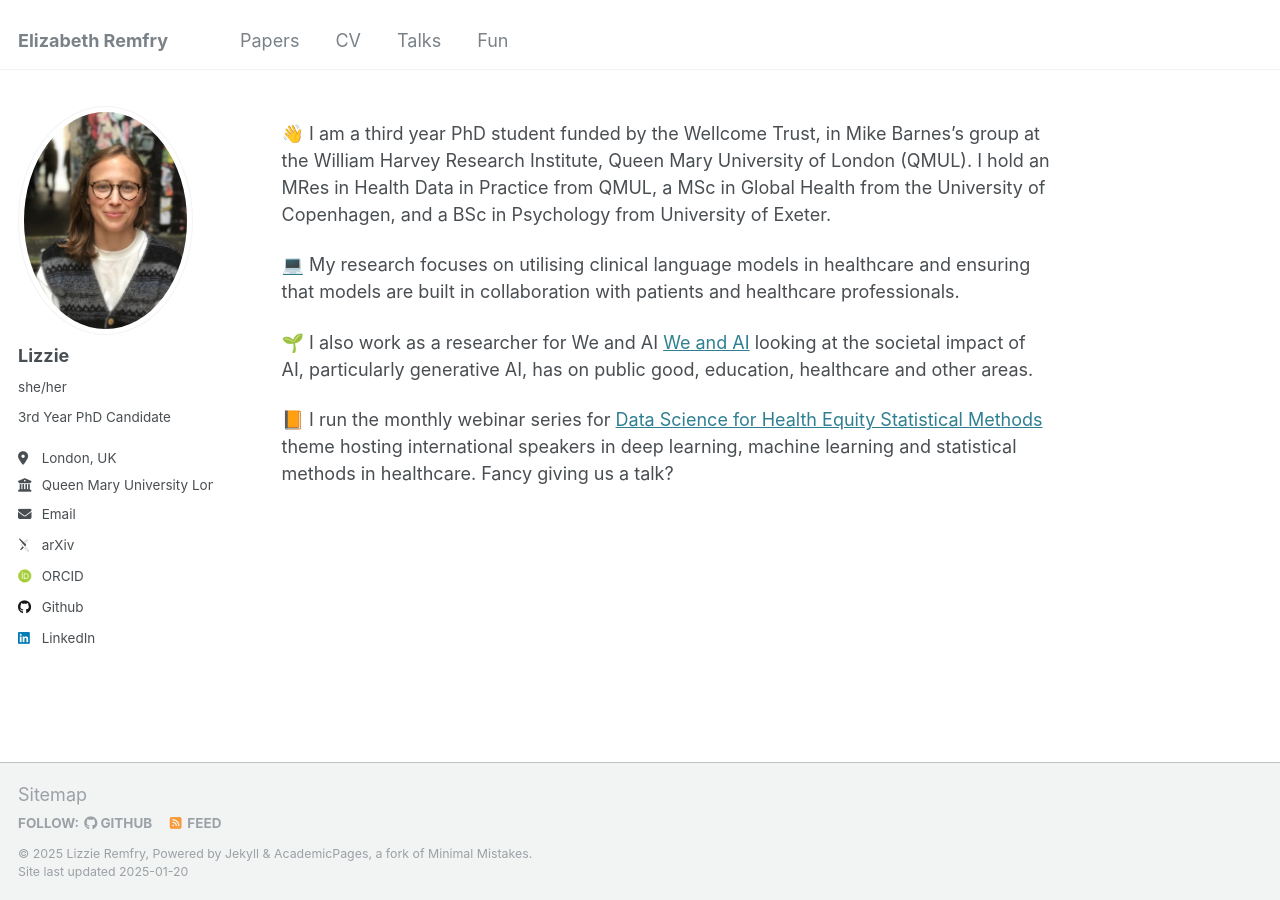
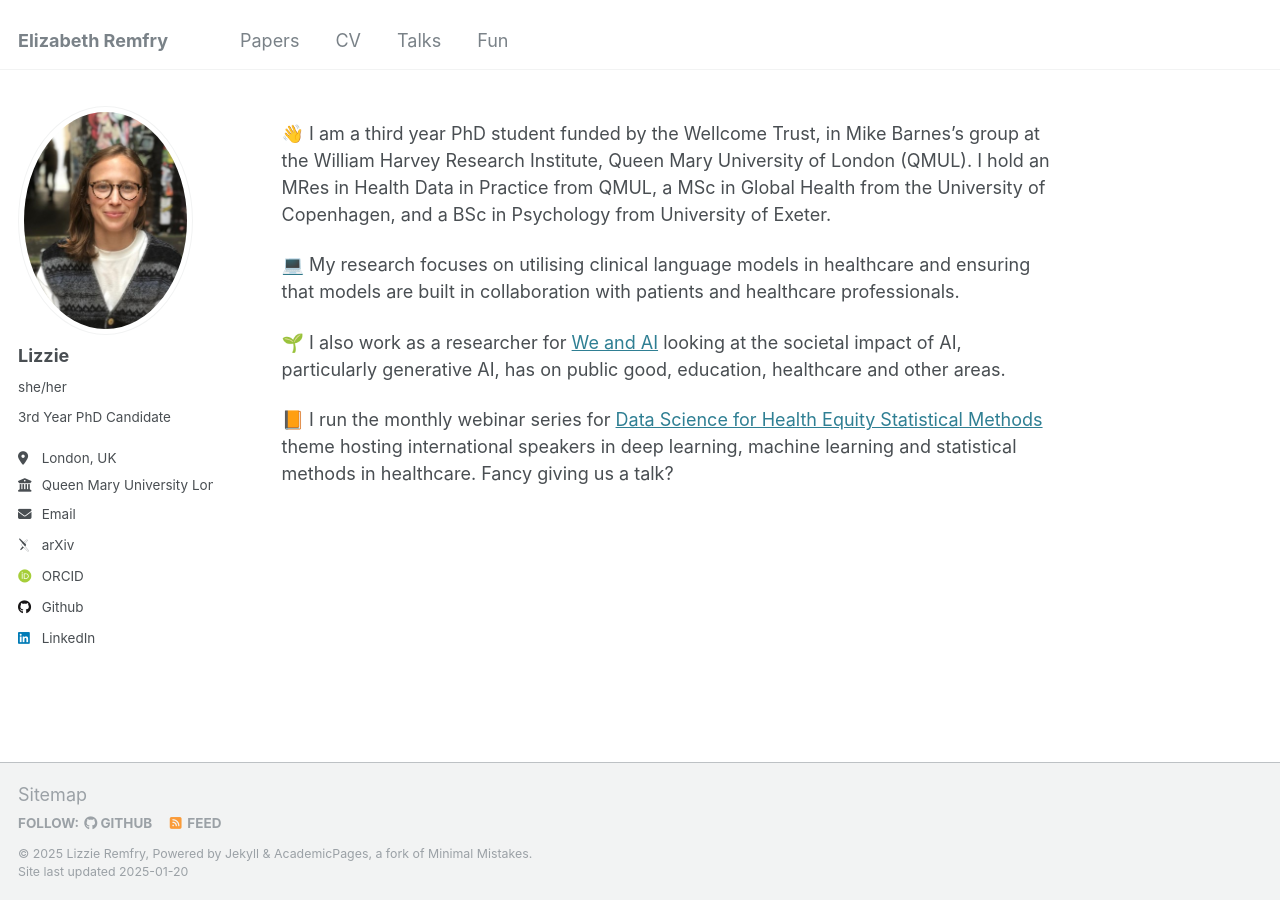
Before and after one commit to LizRem/lizrem.github.io, a Jekyll site: the page built from _pages/about.md, in a window 1280 px wide. Built offline with Jekyll 4.4.1, drawn with Linux system fonts in a browser that asks for light colours; emoji names are drawn with the system emoji font; some web fonts are replaced.

Commit message:
Update about.md

```diff
--- a/_pages/about.md
+++ b/_pages/about.md
@@ -11,6 +11,6 @@ redirect_from:
 
 :computer: My research focuses on utilising clinical language models in healthcare and ensuring that models are built in collaboration with patients and healthcare professionals.
 
-:seedling: I also work as a researcher for We and AI [We and AI](https://weandai.org/) looking at the societal impact of AI, particularly generative AI, has on public good, education, healthcare and other areas.
+:seedling: I also work as a researcher for [We and AI](https://weandai.org/) looking at the societal impact of AI, particularly generative AI, has on public good, education, healthcare and other areas.
 
 :orange_book: I run the monthly webinar series for [Data Science for Health Equity Statistical Methods](https://www.datascienceforhealthequity.com/themes/statistical-methods) theme hosting international speakers in deep learning, machine learning and statistical methods in healthcare. Fancy giving us a talk?
```
